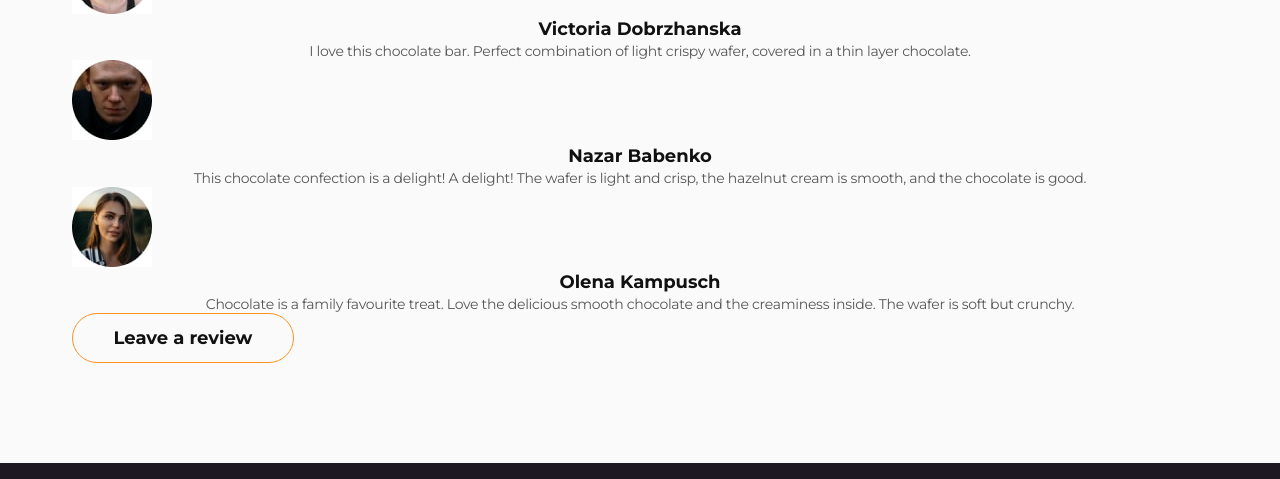
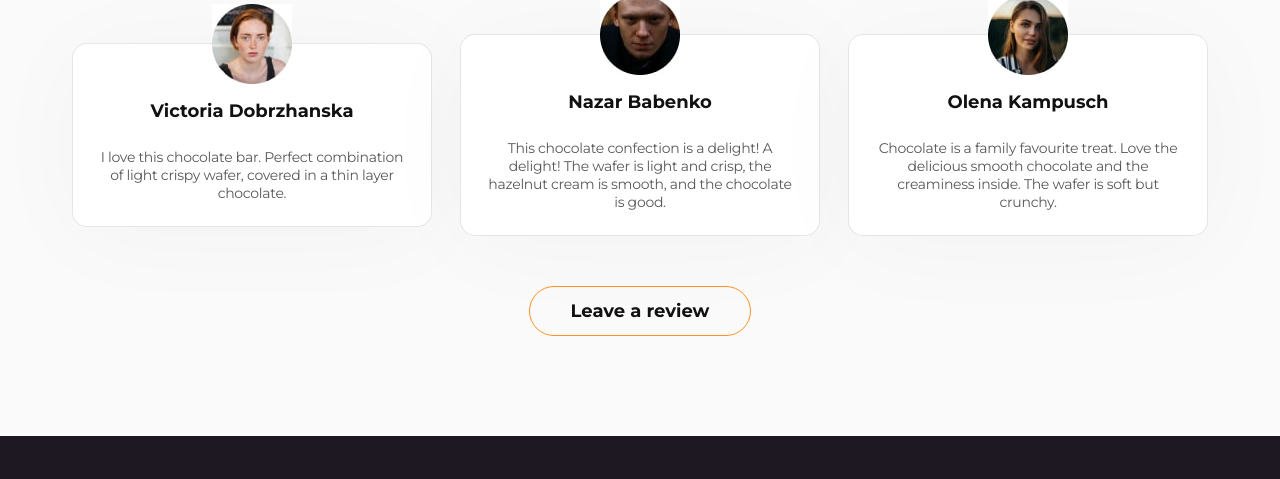
Before and after one commit to iryna-kleimonova/cw-1-html, a plain HTML site: page index.html in a window 1280 px wide. Shown: the part 2356-2835 px from the top of the page. Drawn offline with nearby package versions, Linux system fonts and the light colour scheme.

Commit message:
add styles

```diff
--- a/css/styles.css
+++ b/css/styles.css
@@ -340,6 +340,7 @@ button {
 }
 /* MADE */
 .made {
+  padding-top: 50px;
   padding-bottom: 50px;
 }
 .made-title {
@@ -419,12 +420,27 @@ button {
   padding-bottom: 100px;
 }
 .loved-title {
+  margin: 0 auto 50px;
 }
 .loved-list {
+  display: flex;
+  align-items: center;
+  gap: 28px;
+  margin-bottom: 50px;
 }
 .loved-item {
+  border: 1px solid rgba(17, 17, 17, 0.1);
+  border-radius: 15px;
+  box-shadow: 0 9px 100px 0 rgba(17, 17, 17, 0.03);
+  background-color: #fff;
+  position: relative;
+  width: calc((100% - 56px) / 3);
 }
 .loved-image {
+  position: absolute;
+  left: 50%;
+  top: 0;
+  transform: translate(-50%, -50%);
 }
 .loved-subtitle {
   font-weight: 600;
@@ -432,6 +448,8 @@ button {
   line-height: 1.33;
   text-align: center;
   color: #111;
+  padding-top: 56px;
+  margin-bottom: 24px;
 }
 .loved-text {
   font-size: 14px;
@@ -439,6 +457,7 @@ button {
   letter-spacing: -0.02em;
   text-align: center;
   color: rgba(17, 17, 17, 0.7);
+  padding: 0 24px 24px 24px;
 }
 .loved-btn {
   font-weight: 600;
@@ -452,6 +471,8 @@ button {
   width: 222px;
   height: 50px;
   background-color: transparent;
+  margin: 0 auto;
+  display: block;
 }
 
 /* FOOTER */
```
